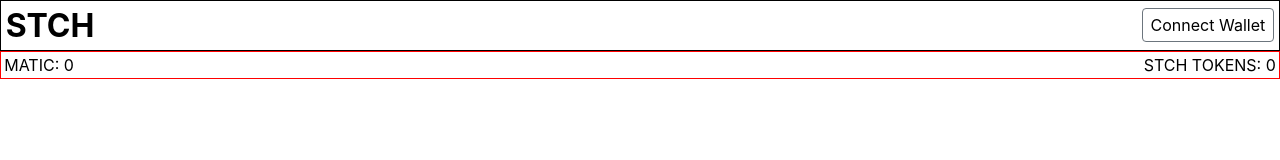
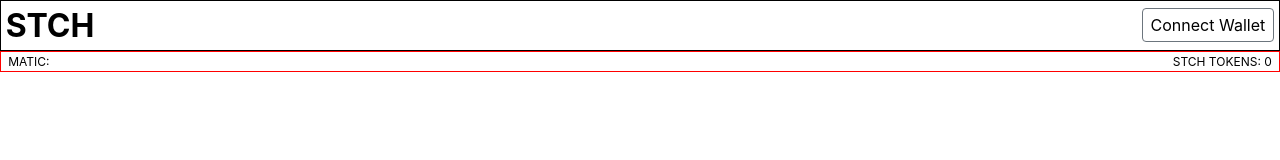
Before and after one commit to icepaigez/STCH-TOKEN, a React app: page / in a window 1280 px wide. Built offline with nearby package versions, Linux system fonts and the light colour scheme.

Commit message:
feat: added user balances to the UI

```diff
--- a/src/components/App.js
+++ b/src/components/App.js
@@ -15,7 +15,8 @@
       connectedUser:"",
       connected: false,
       exch: {},
-      token: {}
+      token: {},
+      userBalance:""
     }
   }
 
@@ -84,11 +85,11 @@
   }
 
   render() {
-    const { connectedUser, connected } = this.state;
+    const { connectedUser, connected, web3 } = this.state;
     return (
       <div className="app">
         <Navbar user={connectedUser} connect={this.connect} connected={connected}/>
-        <User />
+        <User user={connectedUser} web3={web3}/>
       </div>
     );
   }
--- a/src/components/Navbar/Navbar.js
+++ b/src/components/Navbar/Navbar.js
@@ -4,10 +4,12 @@
 
 const Navbar = ({ user, connect, connected }) => {
 	let data;
+	let shortenedUser;
 	if (user) {
 		data = new Identicon(user, 420).toString();
+		shortenedUser = user.slice(0, 5) + "..." + user.slice(38, )
 	}
-	let shortenedUser = user.slice(0, 5) + "..." + user.slice(38, )
+
 	return(
 		<div className="navbar">
 			<h1 className="logo">STCH</h1>
--- a/src/components/UserData/UserData.js
+++ b/src/components/UserData/UserData.js
@@ -1,10 +1,18 @@
-import React from "react";
+import React, { useState } from "react";
 import "./user_data.css";
 
-const User = () => {
+const User = ({ user, web3 }) => {
+	const [balance, setBalance] = useState("")
+	if (user && Object.keys(web3).length !== 0) {
+		web3.eth.getBalance(user).then(result => {
+			result = web3.utils.fromWei(result)
+			setBalance(result)
+		})
+	}
+
 	return(
 		<div className="user_data">
-			<div>MATIC: 0</div>
+			<div>MATIC: { balance }</div>
 			<div>STCH TOKENS: 0</div>
 		</div>
 	)
--- a/src/components/UserData/user_data.css
+++ b/src/components/UserData/user_data.css
@@ -1,6 +1,7 @@
 .user_data {
 	border: 1px solid red;
-	padding: 0.2em;
+	padding: 0.2em 0.6em;
 	display: flex;
 	justify-content: space-between;
+	font-size: 0.75em;
 }
```
